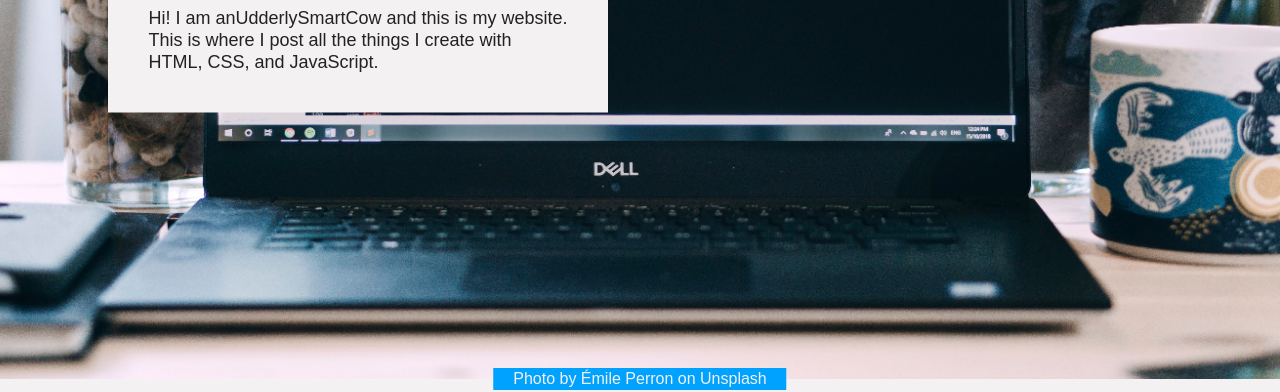
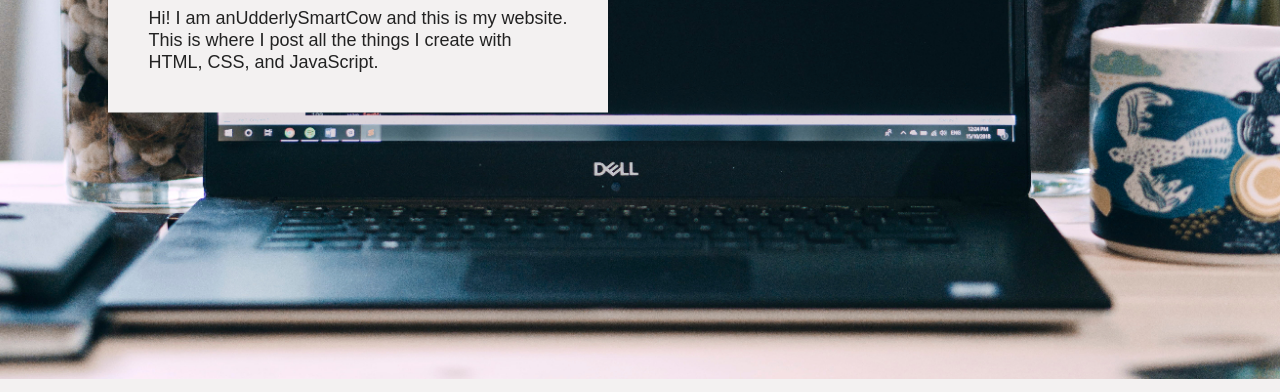
Before and after one commit to MisterAvery/MisterAvery.github.io, a plain HTML site: page index.html in a window 1280 px wide. Shown: the part 421-813 px from the top of the page. Drawn offline with Linux system fonts and the light colour scheme.

Commit message:
Update styles.css

```diff
--- a/styles.css
+++ b/styles.css
@@ -79,17 +79,6 @@ main {
   background: url(./bg.jpg);
   background-size: cover;
   background-position: right;
-}
-
-.pic::after {
-  content: 'Photo by Émile Perron on Unsplash';
-  position: absolute;
-  top: 100%;
-  left: 50%;
-  transform: translate(-50%, -50%);
-  background: var(--accentBlue);
-  color: var(--main);
-  padding: 2px 20px
 }
 
 .pic .hero {
```
